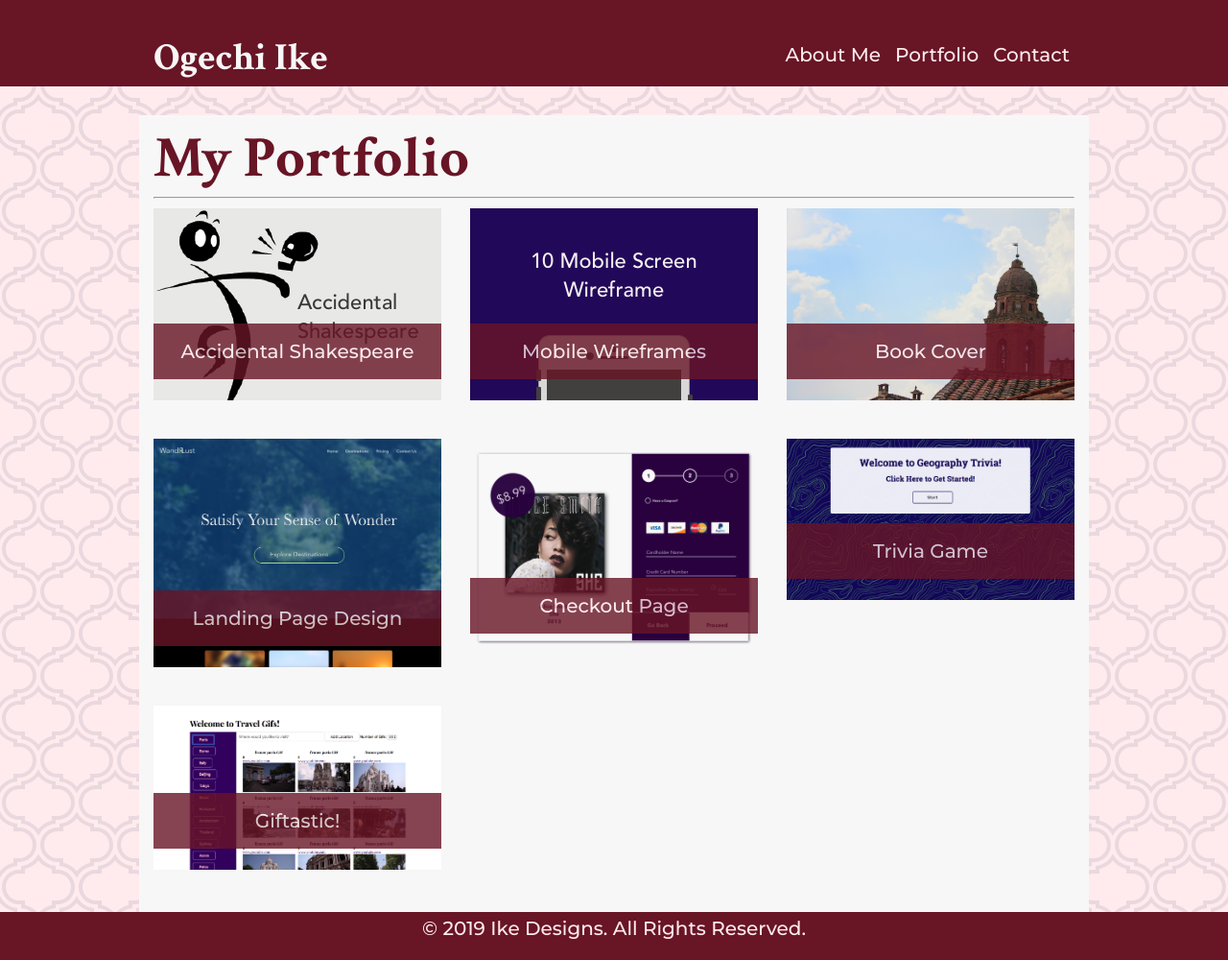
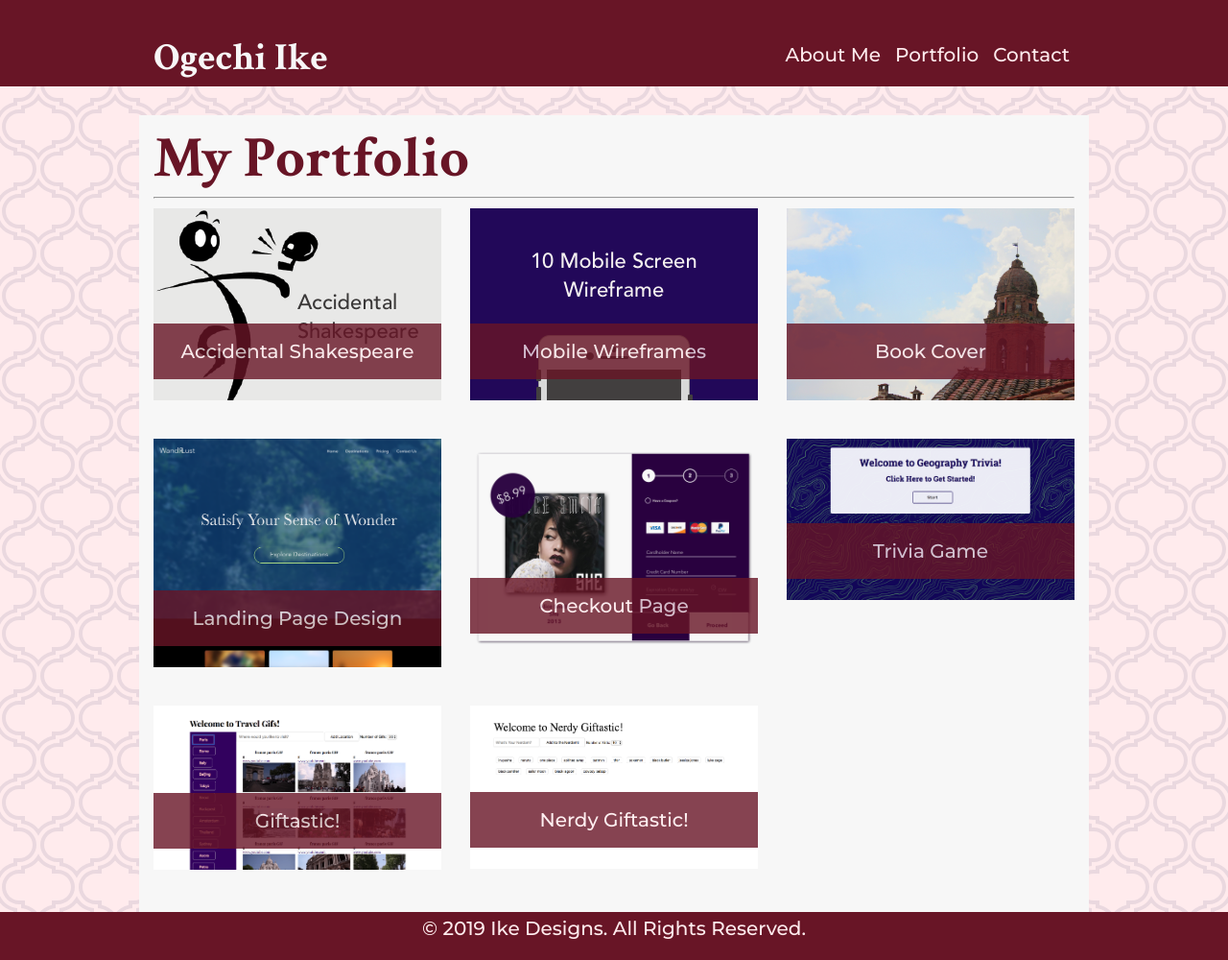
Before and after one commit to BlackMG27/basic-portfolio, a plain HTML site: page portfolio.html in a window 1280 px wide. Shown: the whole page at 96% size. Drawn offline with Linux system fonts and the light colour scheme.

Commit message:
added the link to nerdy giftastic

```diff
--- a/portfolio.html
+++ b/portfolio.html
@@ -79,8 +79,14 @@
                 </figure>
                 <figure>
                     <a href="https://blackmg27.github.io/Giftastic/" role="link" tabindex="0">
-                        <img src="assets/images/giftastic.png" alt="Trivia Game">
+                        <img src="assets/images/giftastic.png" alt="Giftastic">
                         <figcaption>Giftastic!</figcaption>
+                    </a>
+                </figure>
+                <figure>
+                    <a href="https://blackmg27.github.io/Giftastic-nerd/" role="link" tabindex="0">
+                        <img src="assets/images/giftastic-nerd.png" alt="Nerdy Giftastic">
+                        <figcaption>Nerdy Giftastic!</figcaption>
                     </a>
                 </figure>
 
```
Also changed, not shown: assets/images/giftastic-nerd.png (added).
